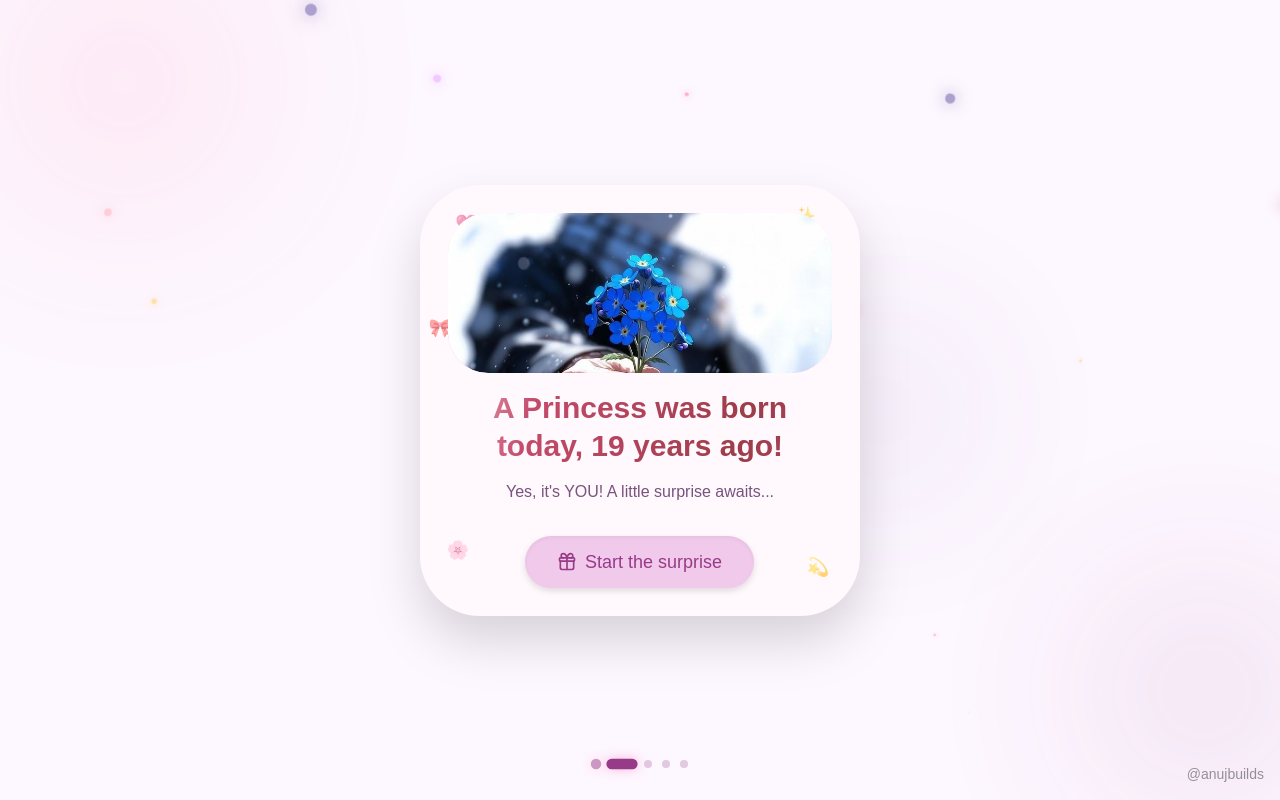
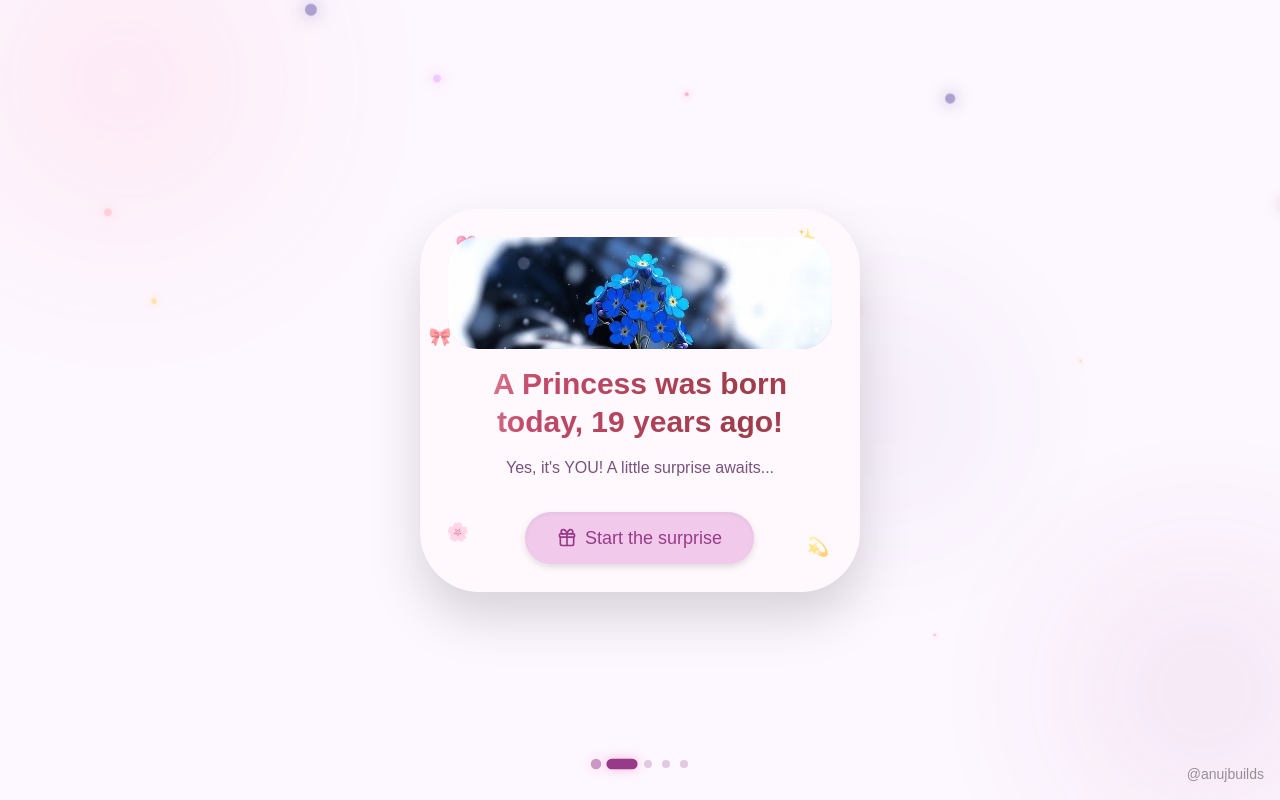
Before and after one commit to aamandsahu2-code/trishika2.0, a Next.js app: page / in a window 1280 px wide. Built offline with nearby package versions, Linux system fonts and the light colour scheme; a web font is replaced by a local one.

Commit message:
Update IntroScreen.jsx

```diff
--- a/src/components/screens/IntroScreen.jsx
+++ b/src/components/screens/IntroScreen.jsx
@@ -65,17 +65,17 @@ export default function IntroScreen({ onNext }) {
         </motion.div>
       ))}
 
-      {/* Illustration box — compact */}
+      {/* Illustration box — chota */}
       <motion.div
         variants={childVariants}
-        className="relative h-36 md:h-40 bg-linear-to-b from-white/80 to-pink-200 w-full rounded-[40px] flex items-center justify-center shadow-inner overflow-hidden"
+        className="relative h-24 md:h-28 bg-linear-to-b from-white/80 to-pink-200 w-full rounded-[30px] flex items-center justify-center shadow-inner overflow-hidden"
       >
         {/* Inner glow highlight */}
         <motion.div
           initial={{ opacity: 0 }}
           animate={{ opacity: 1 }}
           transition={{ duration: 1.2, delay: 0.5 }}
-          className="absolute inset-0 rounded-[40px] pointer-events-none"
+          className="absolute inset-0 rounded-[30px] pointer-events-none"
           style={{
             background: "radial-gradient(ellipse at 50% 80%, rgba(255,180,200,0.25), transparent 65%)",
           }}
@@ -85,7 +85,7 @@ export default function IntroScreen({ onNext }) {
           loading="lazy"
           src="/gifs/intro.jpg"
           alt="Cute"
-          className="relative z-10 h-full w-full object-cover rounded-[40px]"
+          className="relative z-10 h-full w-full object-cover rounded-[30px]"
           initial={{ scale: 0.7, opacity: 0 }}
           animate={{ scale: 1, opacity: 1 }}
           transition={{ duration: 0.7, delay: 0.35, ease: [0.34, 1.56, 0.64, 1] }}
```
